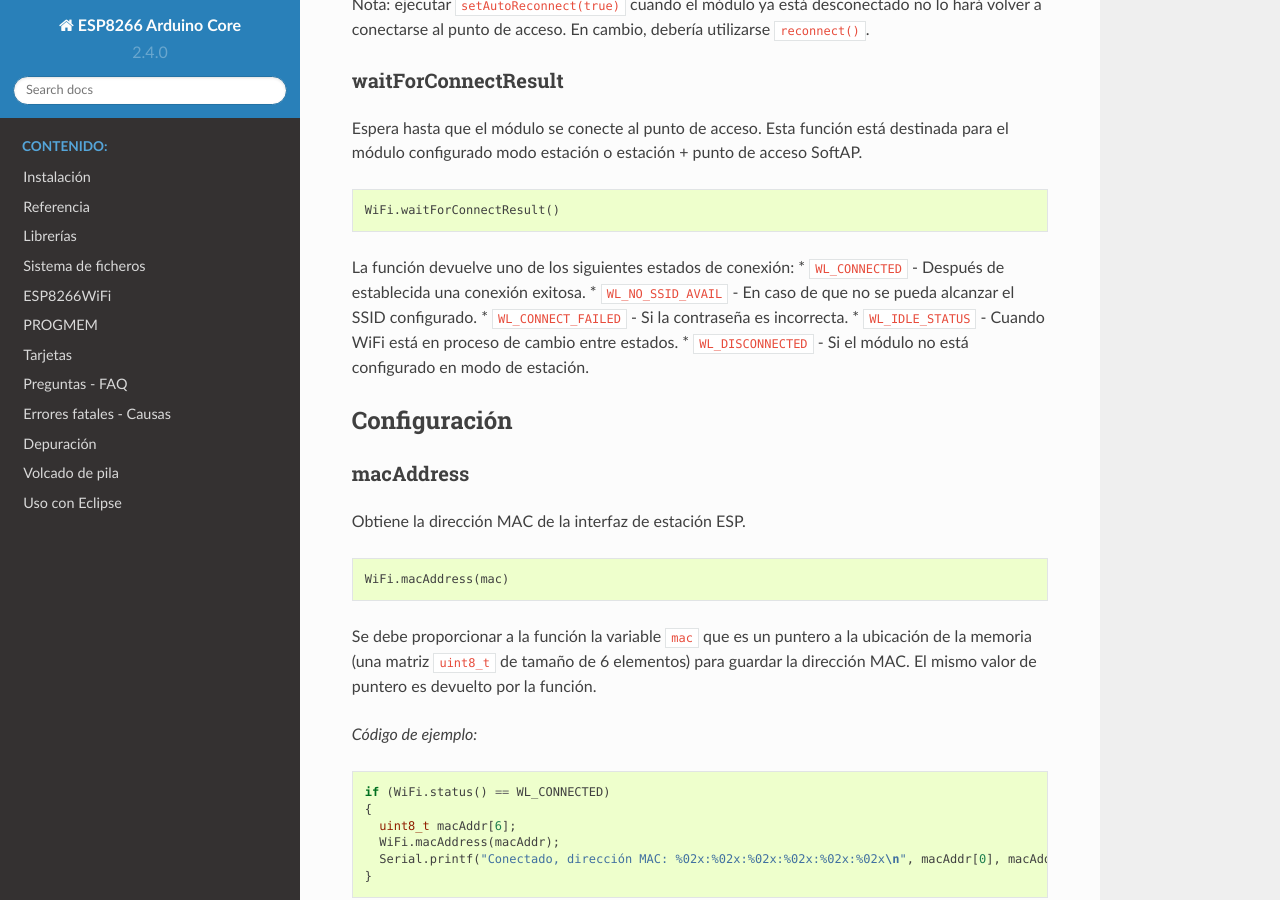
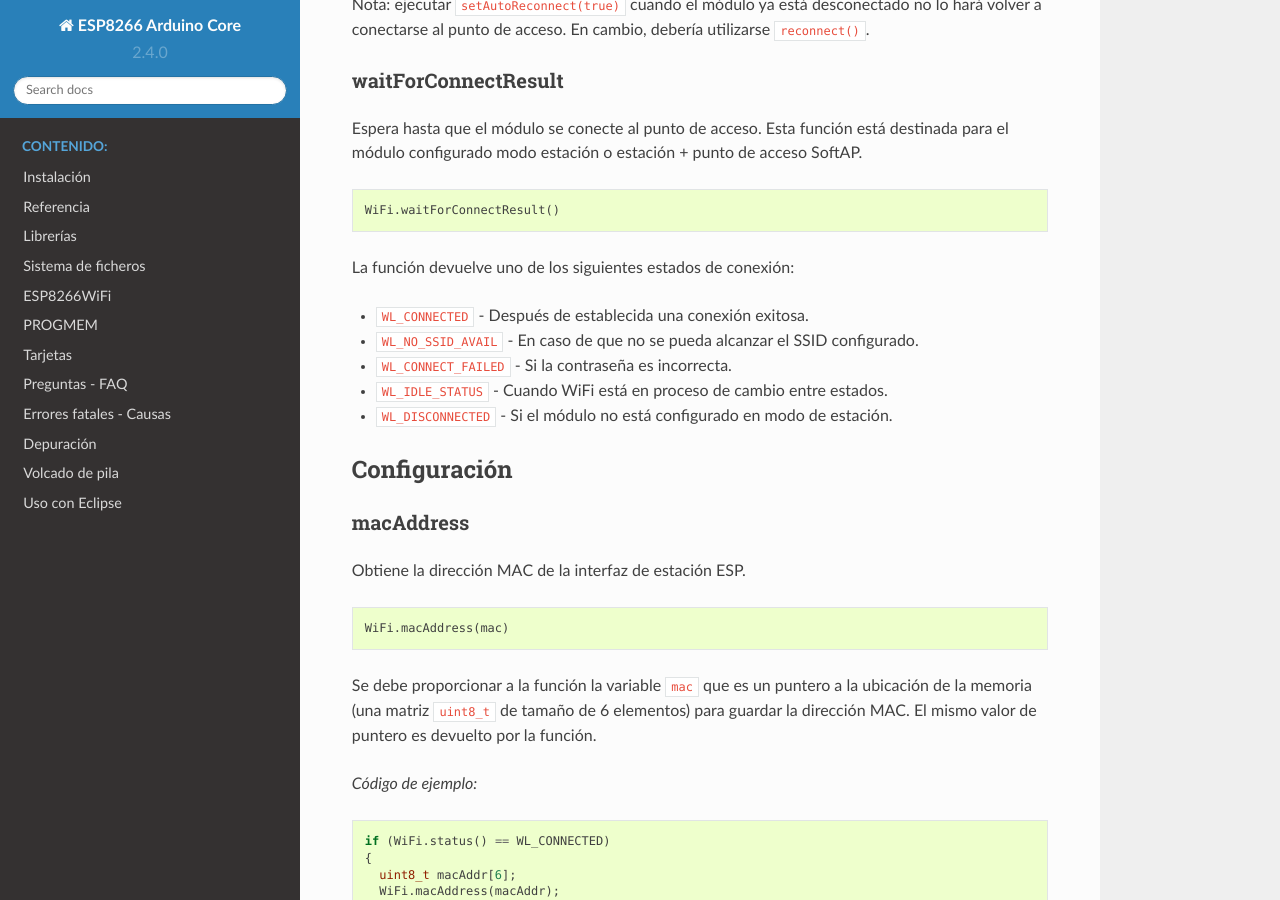
Before and after one commit to lrmoreno007/ESP8266-Arduino-Spanish, a Sphinx documentation site: the page built from doc/esp8266wifi/station-class.rst, in a window 1280 px wide and 900 px high, scrolled down 5618 px. Built offline with Sphinx 7.4.7 and the Read the Docs theme 2.0.0, drawn with Linux system fonts in a browser that asks for light colours; pages that are not in the unit, such as notebooks, are missing from menus.

```diff
--- a/doc/esp8266wifi/station-class.rst
+++ b/doc/esp8266wifi/station-class.rst
@@ -101,13 +101,13 @@ Función que devuelve ``true`` si la configuración se aplica satisfactoriamente
 
 La siguiente configuración IP debe proveerse:
 
--  ``local_ip`` - Introduce aquí la dirección IP que quieras asignar al interfaz estación del ESP.
+*  ``local_ip`` - Introduce aquí la dirección IP que quieras asignar al interfaz estación del ESP.
 
--  ``gateway`` - Debe contener la dirección IP de la puerta de enlace (getaway - de un router) para acceder a redes externas.
+*  ``gateway`` - Debe contener la dirección IP de la puerta de enlace (getaway - de un router) para acceder a redes externas.
 
--  ``subnet`` - Esta es la máscara de subred que define el rango de direcciones IP de la red local.
+*  ``subnet`` - Esta es la máscara de subred que define el rango de direcciones IP de la red local.
 
--  ``dns1``, ``dns2`` - Parámetro opcional que define la dirección IP del servidor de dominio (DNS) que mantiene un directorio de nombres de dominio (como p.ej. *www.google.es*) y nos las traduce a direcciones IP.
+*  ``dns1``, ``dns2`` - Parámetro opcional que define la dirección IP del servidor de dominio (DNS) que mantiene un directorio de nombres de dominio (como p.ej. *www.google.es*) y nos las traduce a direcciones IP.
 
 *Código de ejemplo:*
 
@@ -244,10 +244,15 @@ Espera hasta que el módulo se conecte al punto de acceso. Esta función está d
     WiFi.waitForConnectResult()
 
 La función devuelve uno de los siguientes estados de conexión:
+
 * ``WL_CONNECTED`` - Después de establecida una conexión exitosa.
+
 * ``WL_NO_SSID_AVAIL`` - En caso de que no se pueda alcanzar el SSID configurado.
+
 * ``WL_CONNECT_FAILED`` - Si la contraseña es incorrecta.
+
 * ``WL_IDLE_STATUS`` - Cuando WiFi está en proceso de cambio entre estados.
+
 * ``WL_DISCONNECTED`` - Si el módulo no está configurado en modo de estación.
 
 Configuración
```
